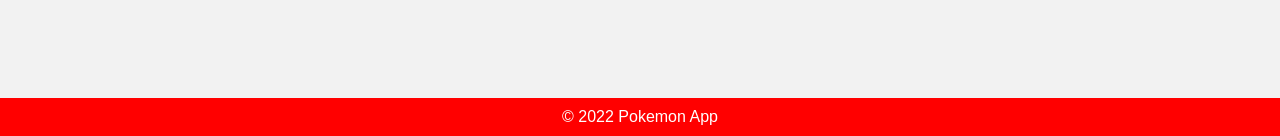
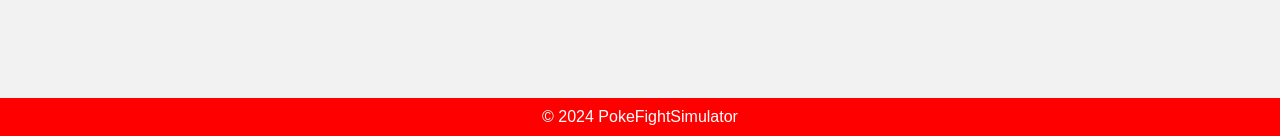
Before and after one commit to LAMaglan/PokeFightSimulartor, a FastAPI app: page / in a window 1280 px wide. Shown: the part 664-800 px from the top of the page. Run offline with FastAPI, Linux system fonts and the light colour scheme; data that the repository does not hold is empty.

Commit message:
change footer

```diff
--- a/templates/base.html
+++ b/templates/base.html
@@ -46,7 +46,7 @@
     </main>
 
     <footer>
-        &copy; 2022 Pokemon App
+        &copy; 2024 PokeFightSimulator
     </footer>
 </body>
 
```
